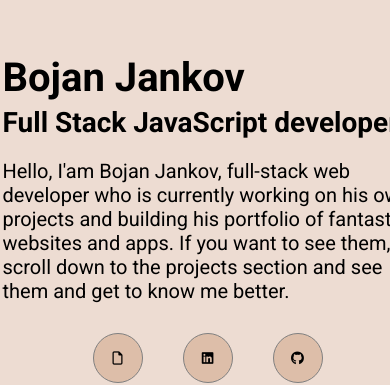
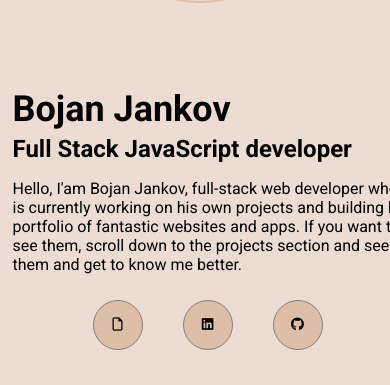
Before and after one commit to BojanJankov/bojans-portfolio, a React (Vite) app: page / in a window 390 px wide. Shown: the part 491-876 px from the top of the page. Built offline with nearby package versions, Linux system fonts and the light colour scheme.

Commit message:
added new images to project

```diff
--- a/src/Components/HomeSection/HomeSection.css
+++ b/src/Components/HomeSection/HomeSection.css
@@ -102,7 +102,7 @@
     padding: 300px 0px 140px 0px;
     grid-template-columns: 1fr 1fr;
     height: 500px;
-    width: 420px;
+    width: 400px;
   }
 
   .home-section-text-div {
@@ -110,7 +110,7 @@
     flex-direction: column;
     justify-content: center;
     padding: 0px 0px 20px 5px;
-    width: 420px;
+    width: 400px;
   }
   .home-section-text-links {
     display: flex;
@@ -118,4 +118,19 @@
     justify-content: center;
     gap: 40px;
   }
+  .home-section-text-paragraph {
+    text-align: start;
+    font-size: 16px;
+  }
+
+  .home-section-text-heading {
+    margin: 0;
+    padding: 5px 0;
+    font-size: 36px;
+  }
+
+  .home-section-text-heading-h3 {
+    margin: 0;
+    font-size: 24px;
+  }
 }
--- a/src/Components/Projcets/Projcets.tsx
+++ b/src/Components/Projcets/Projcets.tsx
@@ -13,7 +13,7 @@ function Projcets() {
           className="card"
         >
           <img
-            src="../../../src/assets/portfolio-photos/e-store-app-image.png"
+            src="https://scontent.fskp1-2.fna.fbcdn.net/v/t1.15752-9/451877912_1701811907313780_1116230338005259416_n.png?_nc_cat=108&ccb=1-7&_nc_sid=9f807c&_nc_ohc=7wDnSz4b1JEQ7kNvgFUTWEk&_nc_ht=scontent.fskp1-2.fna&oh=03_Q7cD1QHFzxvImbiuWC5cpzrrz75tlKEKDqFyHVdByI1-tRLrLg&oe=66C79806"
             alt="balloon with an emoji face"
             className="card__img"
           />
@@ -34,7 +34,7 @@ function Projcets() {
           className="card"
         >
           <img
-            src="../../../src/assets/portfolio-photos/packing-app.png"
+            src="https://scontent.fskp1-2.fna.fbcdn.net/v/t1.15752-9/450516788_529086402880973_7072801944577014204_n.png?_nc_cat=111&ccb=1-7&_nc_sid=9f807c&_nc_ohc=8eMmLcu_GjcQ7kNvgE6Ftoo&_nc_ht=scontent.fskp1-2.fna&oh=03_Q7cD1QEE8Fc0vDT7fM9EwOMXJeaqRWTWxmECF6VoZDge4rsKeg&oe=66C7B254"
             alt="balloon with an emoji face"
             className="card__img"
           />
@@ -55,7 +55,7 @@ function Projcets() {
           className="card"
         >
           <img
-            src="../../../src/assets/portfolio-photos/mini-projects-image.jpg"
+            src="https://cdn-developer-wp.arc.dev/wp-content/uploads/2022/06/coding-programming-project-ideas-1128x635.jpg"
             alt="balloon with an emoji face"
             className="card__img"
           />
```
